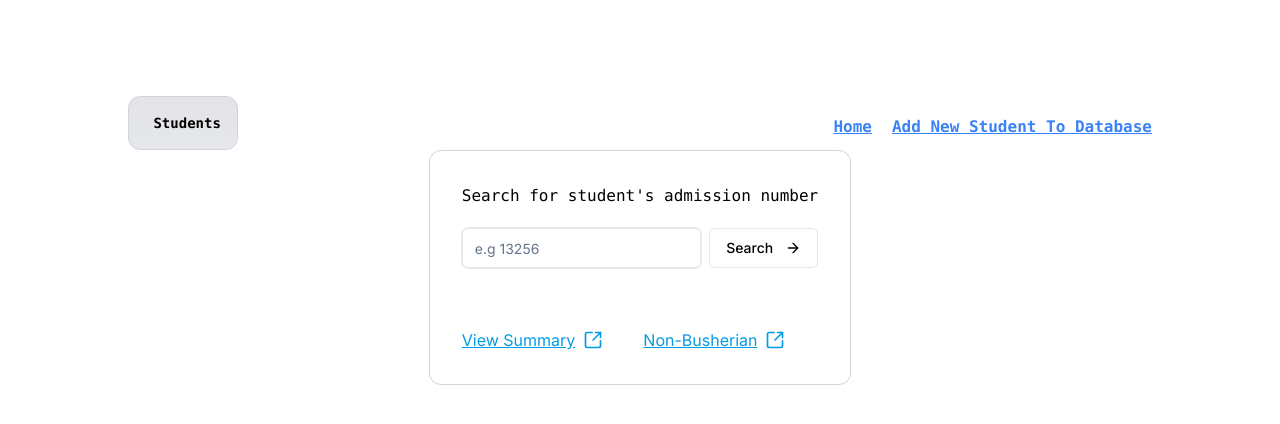
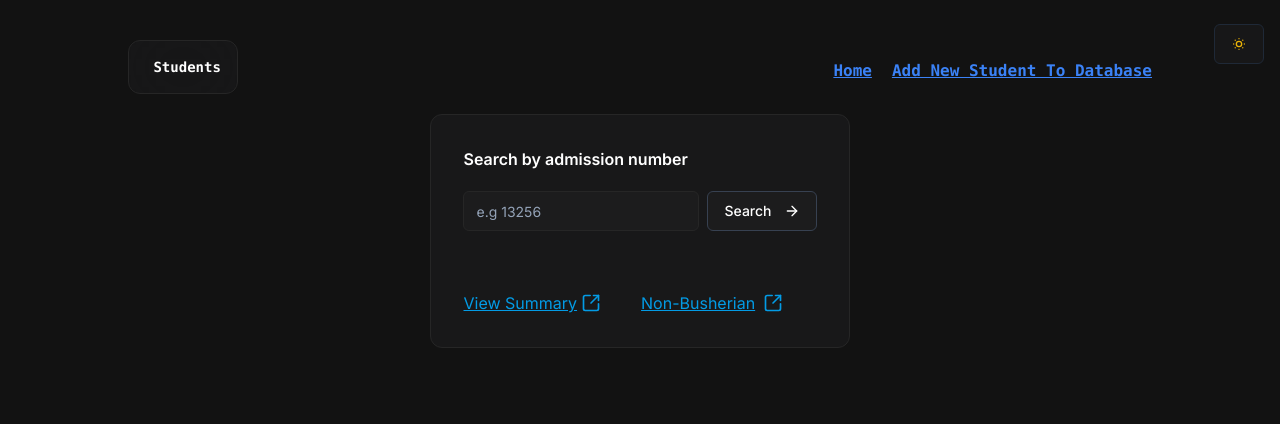
Before and after one commit to code-briomar/san-code, a Next.js app: page /students in a window 1280 px wide. Shown: the top 424 px of the page. Built offline with nearby package versions, Linux system fonts and the light colour scheme; no server answers.

Commit message:
feature : scheduled design updates

```diff
--- a/src/app/analytics/disease-chart.js
+++ b/src/app/analytics/disease-chart.js
@@ -127,8 +127,8 @@ const DiseaseChart = ({ data, pageSize = 1 }) => {
   }, []);
 
   return (
-    <div>
-      <div ref={chartRef} style={{ width: "100%", height: "400px" }} />
+    <div className="dark:border-neutral-800 dark:bg-zinc-800/30 dark:from-inherit lg:dark:bg-zinc-800/30">
+      <div ref={chartRef} style={{ width: "100%", height: "400px" }} className="dark:border-neutral-800 dark:bg-zinc-800/30 dark:from-inherit lg:dark:bg-zinc-800/30" />
       <div style={{ textAlign: "center", marginTop: "10px" }}>
         <Button
           variant={"outline"}
--- a/src/app/layout.js
+++ b/src/app/layout.js
@@ -1,7 +1,8 @@
-
 import { Inter } from "next/font/google";
 import "./globals.css";
 import { Toaster } from "sonner";
+import ThemeSwitcher from "@/components/custom/ThemeSwitcher";
+import { ThemeProvider } from "next-themes";
 
 const inter = Inter({ subsets: ["latin"] });
 
@@ -15,8 +16,11 @@ export default function RootLayout({ children }) {
     <>
       <html lang="en">
         <body className={inter.className}>
-          {children}
           <Toaster richColors />
+          <ThemeProvider attribute="class" defaultTheme="dark" enableSystem>
+            {children}
+            <ThemeSwitcher />
+          </ThemeProvider>
         </body>
       </html>
     </>
--- a/src/app/staff/page.js
+++ b/src/app/staff/page.js
@@ -174,7 +174,7 @@ export default function Students() {
 
       {/* Form : 1. Get record by id number*/}
       <div className="sm:mb-32 ">
-        <div className="border-b border-gray-300 pb-6 pt-8 lg:rounded-xl lg:p-8 lg:border">
+        <div className="border-b border-gray-300 pb-6 pt-8 lg:rounded-xl lg:p-8 lg:border dark:border-neutral-800 dark:bg-zinc-800/30 dark:from-inherit lg:dark:bg-zinc-800/30">
           {!staffData && !addNewStaffRecord && (
             <>
               <span className="font-mono text-xs md:text-base">
@@ -187,12 +187,12 @@ export default function Students() {
                   type="text"
                   autoComplete="false"
                   placeholder="e.g 42073535"
-                  className="my-5 outline outline-gray-200 outline-[1px] focus:outline-red-500"
+                  className="my-5 dark:border-neutral-800 dark:bg-zinc-800/30 dark:from-inherit lg:dark:bg-zinc-800/30"
                   onChange={formik.handleChange}
                 />
                 <Button
                   variant="outline"
-                  className={"flex space-x-1 items-center justify-center"}
+                  className={"flex space-x-1 items-center justify-center dark:border-neutral-800 dark:bg-zinc-800/30 dark:from-inherit lg:dark:bg-zinc-800/30"}
                   type="button"
                   onClick={formik.handleSubmit}
                 >
--- a/src/app/students/page.js
+++ b/src/app/students/page.js
@@ -10,6 +10,7 @@ import {
   PenSquare,
   Plus,
   Trash,
+  Wrench,
   X,
 } from "lucide-react";
 import Image from "next/image";
@@ -18,6 +19,7 @@ import { useFormik } from "formik";
 import * as Yup from "yup";
 import {
   fetchStudentData,
+  fetchStudentHistory,
   fetchStudentsGoingToHospital,
   updateStudentDetails,
 } from "./services";
@@ -33,6 +35,7 @@ export default function Students() {
   const [loading, setLoading] = useState();
   const [pageLoading, setPageLoading] = useState(false);
   const [studentData, setStudentData] = useState();
+  const [studentHistory, setStudentHistory] = useState([]);
   const [studentsGoingToHospital, setStudentsGoingToHospital] = useState();
   const [directingTo, setDirectingTo] = useState();
 
@@ -54,6 +57,9 @@ export default function Students() {
       setLoading(true);
       // Fetch student data with the provided admission number
       const student_data = await fetchStudentData(values.admission_number);
+      const student_history_data = await fetchStudentHistory(
+        values.admission_number
+      );
 
       if (student_data == null) {
         toast.error("Student not found");
@@ -65,8 +71,11 @@ export default function Students() {
 
       if (devMode) console.log(student_data);
 
+      console.log(student_history_data);
+
       setTimeout(() => {
         setStudentData(student_data);
+        setStudentHistory(student_history_data || []);
         setLoading(false);
       }, 1000);
     },
@@ -146,7 +155,7 @@ export default function Students() {
                 tempReading,
                 complain,
                 ailment,
-                false
+                0
               );
               goingToHospital();
             }}
@@ -157,6 +166,33 @@ export default function Students() {
       },
     },
   ];
+
+  const student_history_columns = [
+    {
+      accessorKey: "action_timestamp",
+      header: "Date",
+      cell: ({ row }) => {
+        const timestamp = row.original?.timestamp;
+        return new Date(timestamp).toDateString();
+      },
+    },
+    {
+      accessorKey: "medication",
+      header: "Medication"
+    },
+    {
+      accessorKey: "ailment",
+      header: "Ailment"
+    },
+    {
+      accessorKey: "complain",
+      header: "Complains"
+    },
+    {
+      accessorKey: "tempreading",
+      header: "Temp. Reading"
+    }
+  ]
 
   // Enter key pressed to submit form.
   const handleKeyPressed = (e) => {
@@ -169,7 +205,7 @@ export default function Students() {
   const [isTyping, setIsTyping] = useState(false);
   return (
     <>
-      <main className="flex min-h-screen flex-col items-center p-24">
+      <main className="flex min-h-screen flex-col items-center p-10 ">
         {/* Title bar */}
         <div className="z-10 max-w-5xl w-full items-center font-mono text-sm lg:flex lg:justify-between">
           <p className="fixed left-0 top-0 flex w-full justify-center border-b border-gray-300 bg-gradient-to-b from-zinc-200 pb-6 pt-8 backdrop-blur-2xl dark:border-neutral-800 dark:bg-zinc-800/30 dark:from-inherit lg:static lg:w-auto  lg:rounded-xl lg:border lg:bg-gray-200 lg:p-4 lg:dark:bg-zinc-800/30">
@@ -193,13 +229,14 @@ export default function Students() {
         </div>
 
         {/* Form : 1. Get record by admission number 2. Enter new record. 3. Update record. */}
-        <div className="sm:mb-32 ">
-          <div className="border-b border-gray-300 pb-6 pt-8 lg:rounded-xl lg:p-8 lg:border">
+        <div className="sm:mb-32 mt-5">
+          <div className="border-b border-gray-300 pb-6 pt-8 lg:rounded-xl lg:p-8 lg:border dark:border-neutral-800 dark:bg-zinc-800/30 dark:from-inherit lg:dark:bg-zinc-800/30">
             {!studentData && (
               <>
-                <span className="font-mono text-xs md:text-base">
-                  Search for student's admission number
+                <span className="font-semibold text-xs md:text-base">
+                  Search by admission number
                 </span>
+
                 <div className="flex flex-col lg:flex-row lg:space-x-2 lg:items-center">
                   <Input
                     name={"admission_number"}
@@ -207,13 +244,15 @@ export default function Students() {
                     type="text"
                     autoComplete="false"
                     placeholder="e.g 13256"
-                    className="my-5 outline outline-gray-200 outline-[1px] focus:outline-red-500"
+                    className="my-5 dark:border-neutral-800 dark:bg-zinc-800/30 dark:from-inherit lg:dark:bg-zinc-800/30"
                     onChange={formik.handleChange}
                     onKeyDown={handleKeyPressed}
                   />
                   <Button
                     variant="outline"
-                    className={"flex space-x-1 items-center justify-center"}
+                    className={
+                      "flex space-x-1 items-center justify-center dark:border-neutral-800 dark:bg-zinc-800/30 dark:from-inherit dark:border dark:border-gray-700 lg:dark:bg-zinc-800/30"
+                    }
                     type="submit"
                     onClick={formik.handleSubmit}
                   >
@@ -231,7 +270,7 @@ export default function Students() {
                   </Button>
                 </div>
                 {formik.values.admission_number.length > 0 && (
-                  <div className="text-gray-500 text-xs">
+                  <div className="text-gray-500 text-xs hidden">
                     Press{" "}
                     <kbd className="px-1 border border-gray-300 rounded">
                       Enter
@@ -244,7 +283,7 @@ export default function Students() {
                     href={"/view_summary"}
                     target="_blank"
                     className={
-                      "text-[#039be5] underline flex gap-2 items-center"
+                      "text-[#039be5] underline flex gap-1 items-center"
                     }
                   >
                     {"View Summary"}
@@ -268,6 +307,8 @@ export default function Students() {
 
             {studentData && (
               <>
+              <div className="flex space-x-4">
+                <div>
                   <div className="font-mono flex items-center space-x-1">
                     <span>{studentData?.admNo}</span>
                     <ArrowRight className={"w-5 h-5"} />
@@ -276,9 +317,7 @@ export default function Students() {
                       {studentData?.sName}
                     </span>
                   </div>
-                <div
-                className="flex items-center space-x-2 font-mono my-3 justify-between"
-                >
+                  <div className="flex items-center space-x-2 font-mono my-3 justify-between">
                     <span>
                       <code>Class</code>
                       &nbsp;:&nbsp;
@@ -312,7 +351,9 @@ export default function Students() {
                     <div className="flex flex-col space-y-2">
                       <span className="underline">Complains</span>
                       <span
-                      className={"text-blue-500 font-semibold  tracking-tight"}
+                        className={
+                          "text-blue-500 font-semibold  tracking-tight"
+                        }
                       >
                         {studentData?.complain}
                       </span>
@@ -322,7 +363,9 @@ export default function Students() {
                     <div className="flex flex-col space-y-2">
                       <span className="underline">Ailment</span>
                       <span
-                      className={"text-blue-500 font-semibold  tracking-tight"}
+                        className={
+                          "text-blue-500 font-semibold  tracking-tight"
+                        }
                       >
                         {studentData?.ailment}
                       </span>
@@ -332,7 +375,9 @@ export default function Students() {
                     <div className="flex flex-col space-y-2">
                       <span className="underline">Medication(s)</span>
                       <span
-                      className={"text-blue-500 font-semibold  tracking-tight"}
+                        className={
+                          "text-blue-500 font-semibold  tracking-tight"
+                        }
                       >
                         {studentData?.medication}
                       </span>
@@ -343,7 +388,9 @@ export default function Students() {
                     <div className="flex flex-col space-y-2">
                       <span className="underline">Days on Medication</span>
                       <span
-                      className={"text-blue-500 font-semibold  tracking-tight"}
+                        className={
+                          "text-blue-500 font-semibold  tracking-tight"
+                        }
                       >
                         {
                           // studentData?.timestamp
@@ -359,7 +406,9 @@ export default function Students() {
                     <div className="flex flex-col space-y-2">
                       <span className="underline">Last took meds</span>
                       <span
-                      className={"text-blue-500 font-semibold  tracking-tight"}
+                        className={
+                          "text-blue-500 font-semibold  tracking-tight"
+                        }
                       >
                         {
                           // e.g lunchtime, morning or evening
@@ -395,7 +444,10 @@ export default function Students() {
                         variant={"outline"}
                         className={"flex items-center space-x-2 w-full"}
                         onClick={() =>
-                        directToPage("/students/update_record", "update_record")
+                          directToPage(
+                            "/students/update_record",
+                            "update_record"
+                          )
                         }
                       >
                         <Pencil className="w-5 h-5" />
@@ -414,6 +466,15 @@ export default function Students() {
                       </Button>
                     </div>
                   </div>
+                </div>
+
+                <div>
+                  <h1 className="text-lg uppercase underline">History</h1>
+                {studentHistory.length > 0 && (
+                  <DataTable data={studentHistory} columns={student_history_columns}/>
+                )}
+                </div>
+                </div>
               </>
             )}
           </div>
@@ -423,8 +484,8 @@ export default function Students() {
             <span className="self-center font-mono text-base underline">
               Students going to the hospital
             </span>
-            <div>
-              {studentsGoingToHospital && (
+            <div className="flex space-x-2 p-4 border m-2">
+              {/* {studentsGoingToHospital && (
                 <DataTable
                   data={studentsGoingToHospital}
                   columns={studentsGoingToHospitalColumns}
@@ -434,7 +495,11 @@ export default function Students() {
                 <p className="font-mono text-base">
                   No Students Going To The Hospital Today.
                 </p>
-              )}
+              )} */}
+                <Wrench className="w-5 h-5"/>
+              <p>
+                Maintenance of this section is in progress. You will receive updates in due time. Sorry for the inconveniences.
+              </p>
             </div>
           </div>
         )}
--- a/src/app/students/update_record/page.js
+++ b/src/app/students/update_record/page.js
@@ -123,7 +123,7 @@ export default function NewRecordStudents() {
   });
 
   return (
-    <main className="flex min-h-screen flex-col items-center p-24">
+    <main className="flex min-h-screen flex-col items-center mt-10 p-10 md:p-24">
       {/* Title bar */}
       <div className="z-10 max-w-5xl w-full items-center font-mono text-sm lg:flex">
         <p className="fixed left-0 top-0 flex w-full justify-center border-b border-gray-300 bg-gradient-to-b from-zinc-200 pb-6 pt-8 backdrop-blur-2xl dark:border-neutral-800 dark:bg-zinc-800/30 dark:from-inherit lg:static lg:w-auto  lg:rounded-xl lg:border lg:bg-gray-200 lg:p-4 lg:dark:bg-zinc-800/30">
@@ -142,6 +142,7 @@ export default function NewRecordStudents() {
             <>
               <div className="font-mono text-xs md:text-lg flex items-center mb-10 space-x-2">
                 <PenSquare className={"w-5 h-5"} />
+                <p>Update</p>
               </div>
               <div className="grid grid-cols-2 gap-4">
                 <div className={"grid w-full gap-0.5"}>
--- a/src/app/upload-students/page.js
+++ b/src/app/upload-students/page.js
@@ -103,7 +103,7 @@ export default function App() {
         <h4 className="text-2xl font-bold my-4">
           Upload an Excel file with student details:
         </h4>
-        <Link href={"/"} className="text-blue-500 underline">
+        <Link href={"/"} className="text-blue-500 underline lg:mr-[40px] lg:mt-10">
           Home
         </Link>
       </div>
--- /dev/null
+++ b/src/components/custom/ThemeSwitcher.jsx
@@ -0,0 +1,28 @@
+"use client";
+
+import { useTheme } from "next-themes";
+import { useEffect, useState } from "react";
+import { Button } from "../ui/button";
+import { MoonIcon, SunDim } from "lucide-react";
+
+export default function ThemeSWitcher() {
+  const { theme, setTheme } = useTheme();
+  const [mounted, setMounted] = useState(false);
+
+  useEffect(() => {
+    setMounted(true); // Prevent hydration mismatch
+  }, []);
+
+  if (!mounted) return null;
+
+  return (
+    <div className="fixed top-4 right-4 z-50">
+      <Button
+        onClick={() => setTheme(theme === "dark" ? "light" : "dark")}
+        className="my-16 md:my-2 text-lg font-medium rounded-md border bg-white text-black dark:bg-zinc-800/30 dark:from-inherit dark:text-white dark:border-gray-800"
+      >
+        {theme === "dark" ? <SunDim className="w-6 h-6 text-yellow-500"/> : <MoonIcon className="w-6 h-6"/>}
+      </Button>
+    </div>
+  );
+}
--- a/src/components/ui/data_table.jsx
+++ b/src/components/ui/data_table.jsx
@@ -55,15 +55,15 @@ export function DataTable({ columns, data }) {
     <div>
       <div className="flex items-center py-4">
         <Input
-          placeholder={`Search by Name, Admission Number, Class, Ailment or Medication`}
+          placeholder={`Search...`}
           onChange={(e) => table.setGlobalFilter(e.target.value)}
         />
         <div className="relative mx-1">
           {/* Ping effect positioned at the top-right corner */}
-          <span className="absolute top-2 right-2 flex h-3 w-3">
+          {/* <span className="absolute top-2 right-2 flex h-3 w-3">
             <span className="animate-ping absolute inline-flex h-full w-full rounded-full bg-sky-400 opacity-75"></span>
             <span className="relative inline-flex rounded-full h-3 w-3 bg-sky-500"></span>
-          </span>
+          </span> */}
           <DatePickerWithRange date={date} setDate={setDate} />
         </div>
       </div>
```
Also changed, not shown: src/app/page.js (+9 -7 lines), src/app/students/new_record/page.js (+6 -5 lines), src/app/students/services.js (+9 -0 lines), src/app/students/student-create-entry/page.js (+5 -5 lines), 1 other file (tests, documents, lock files or other folders). Lines whose indentation alone changed are shown as unchanged.
